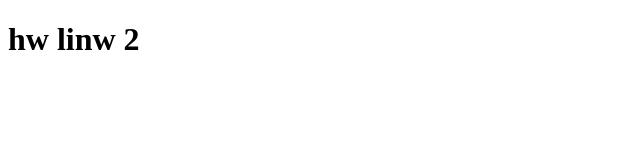
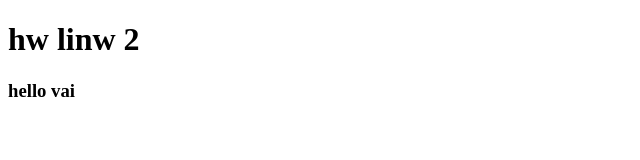
Before and after one commit to Sumaiyaakter98/demo, a plain HTML site: page index.html in a window 1280 px wide. Shown: the full height of the page, 0-640 px from the left. Drawn offline with Linux system fonts and the light colour scheme.

Commit message:
update file

```diff
--- a/index.html
+++ b/index.html
@@ -12,6 +12,7 @@
         <!-- hell -->
     </h2>
     <h1> hw linw 2</h1>
+    <h3>hello vai</h3>
 
 </body>
 
```
